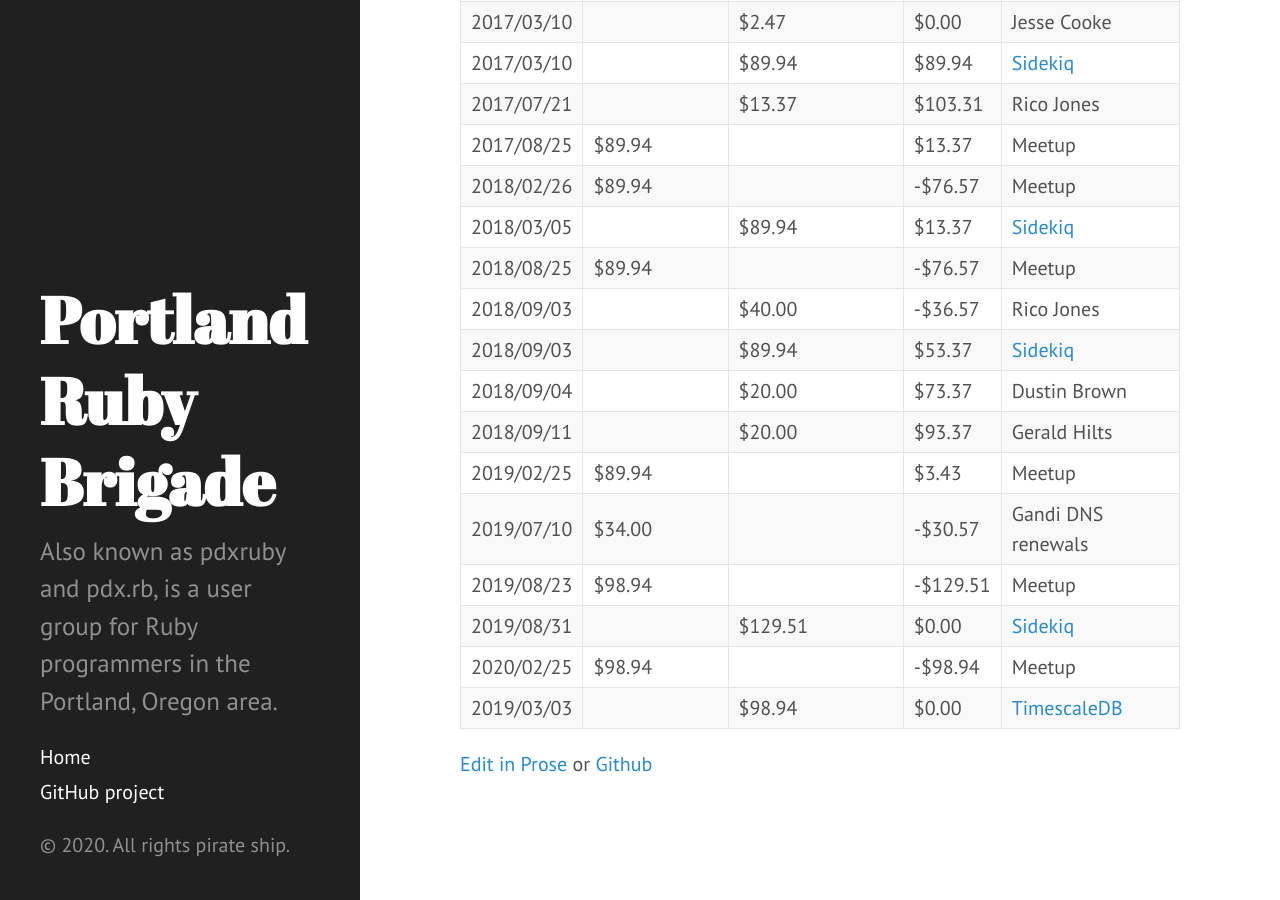
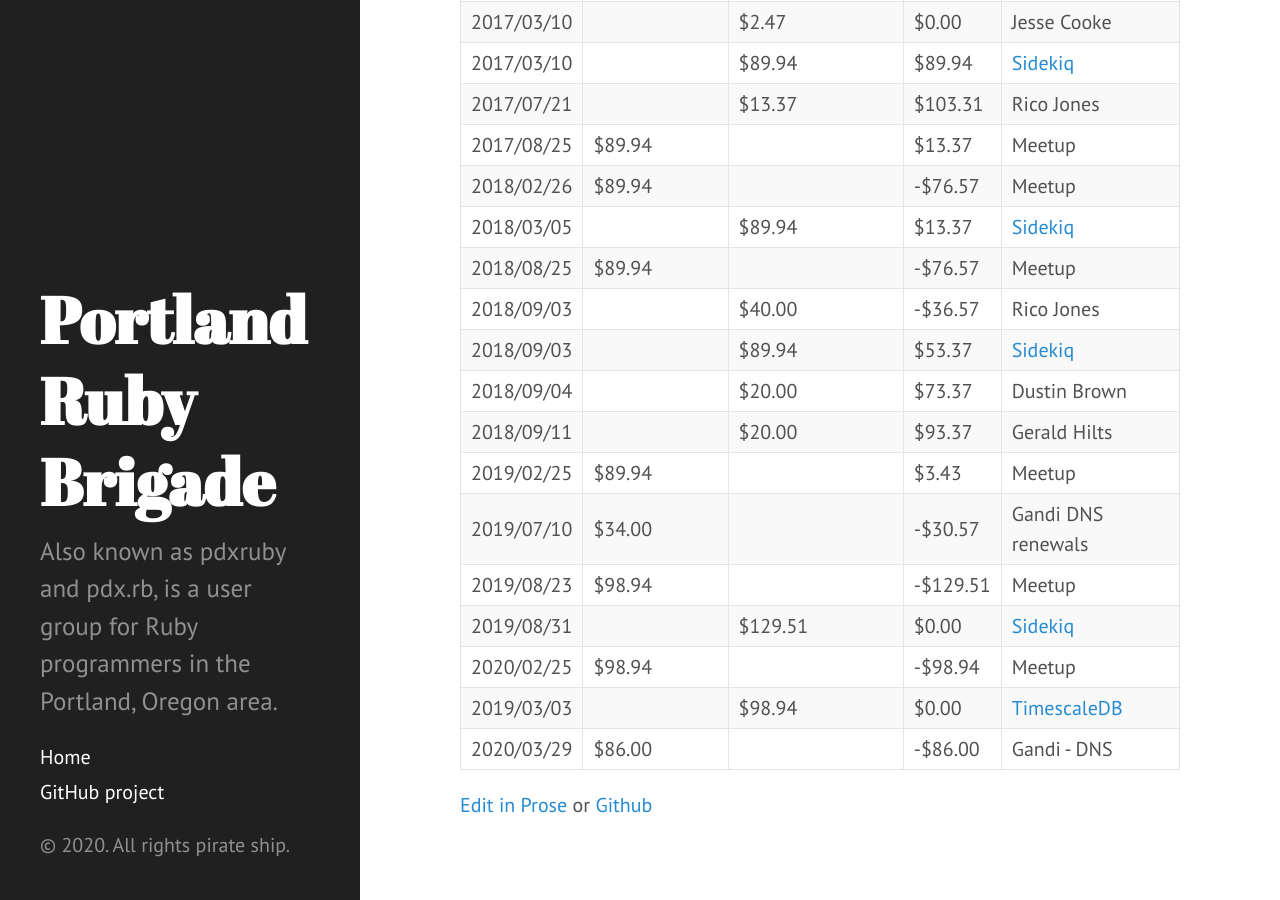
Before and after one commit to pdxruby/pdxruby.github.io, a Jekyll site: the page built from contributions.md, in a window 1280 px wide and 900 px high, scrolled down 1200 px. Built offline with Jekyll 4.4.1, drawn with Linux system fonts in a browser that asks for light colours.

Commit message:
Renew pdxruby.org for 5 years

```diff
--- a/contributions.md
+++ b/contributions.md
@@ -48,3 +48,4 @@ A log for contributions and some expenses.
 | 2019/08/31 |                | $129.51           | $0.00     | [Sidekiq](http://sidekiq.org/)               |
 | 2020/02/25 | $98.94         |                   | -$98.94   | Meetup                                       |
 | 2019/03/03 |                | $98.94            | $0.00     | [TimescaleDB](https://www.timescale.com)     |
+| 2020/03/29 | $86.00         |                   | -$86.00   | Gandi - DNS                                  |
```
